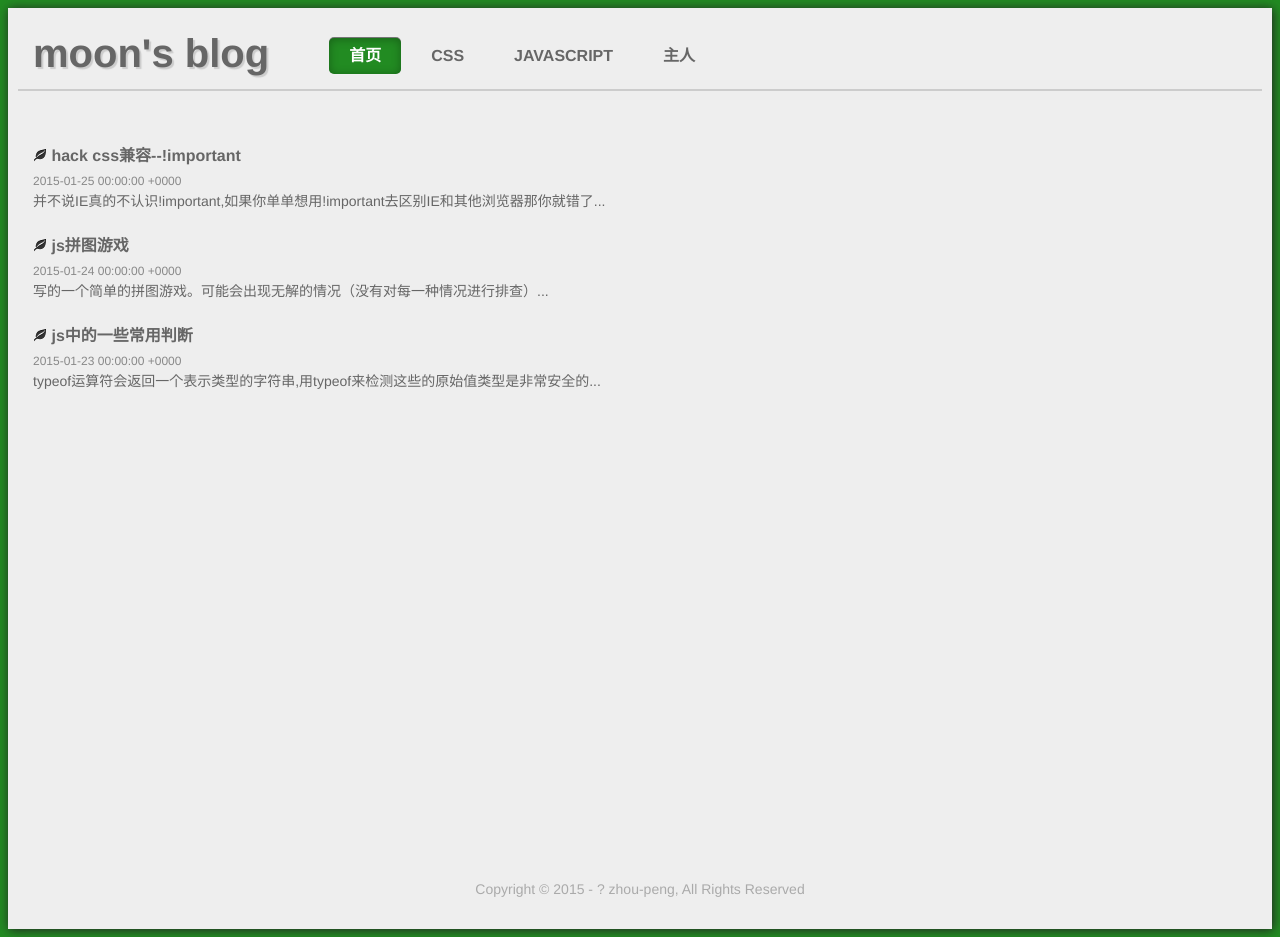
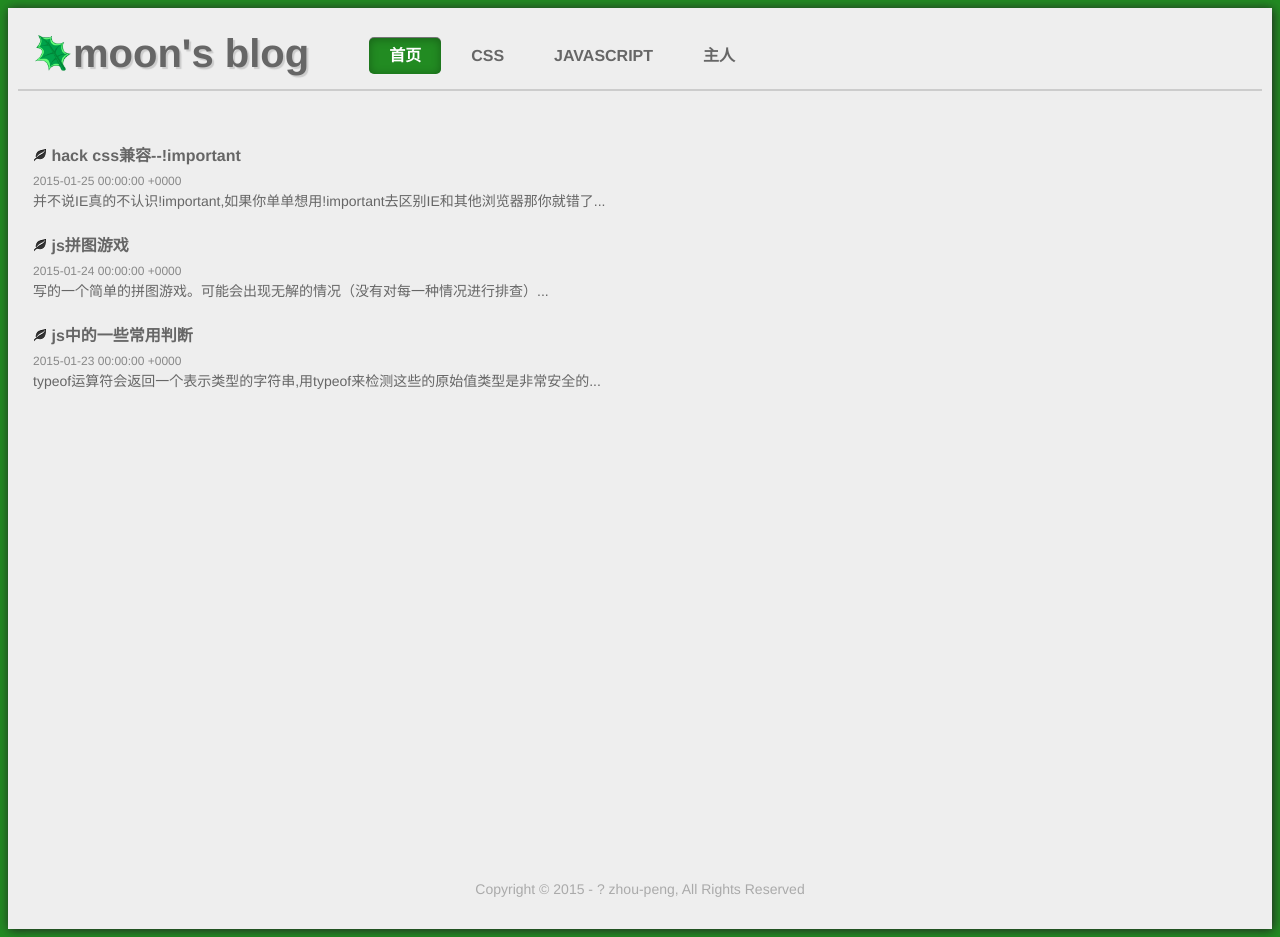
Before and after one commit to zhou-peng/moon, a Jekyll site: the page built from index.html, in a window 1280 px wide. Built offline with Jekyll 4.4.1, drawn with Linux system fonts in a browser that asks for light colours; the list of posts is cut into pages by our own code.

Commit message:
logo img

```diff
--- a/_includes/menu.html
+++ b/_includes/menu.html
@@ -1,5 +1,5 @@
 <div class="header clear-fix">
-	<a class="logo" href="{{ site.baseurl }}/">moon's blog</a>
+	<a class="logo" href="{{ site.baseurl }}/"><img src="{{ site.baseurl }}/img/leaf.png" class="log-img">moon's blog</a>
 	<ul class="menu">
 		<li {% if include.cur == 'home' %}class="active"{% endif %}><a href="{{ site.baseurl }}/">首页</a></li>
 		<li {% if include.cur == 'style' %}class="active"{% endif %}><a href="{{ site.baseurl }}/style">CSS</a></li>
--- a/css/common.css
+++ b/css/common.css
@@ -37,6 +37,11 @@ body {
 
 .header {
 
+}
+
+.log-img {
+	float: left;
+	width: 40px;
 }
 
 .logo {
```
Also changed, not shown: img/leaf.png (added), 13 other files.
